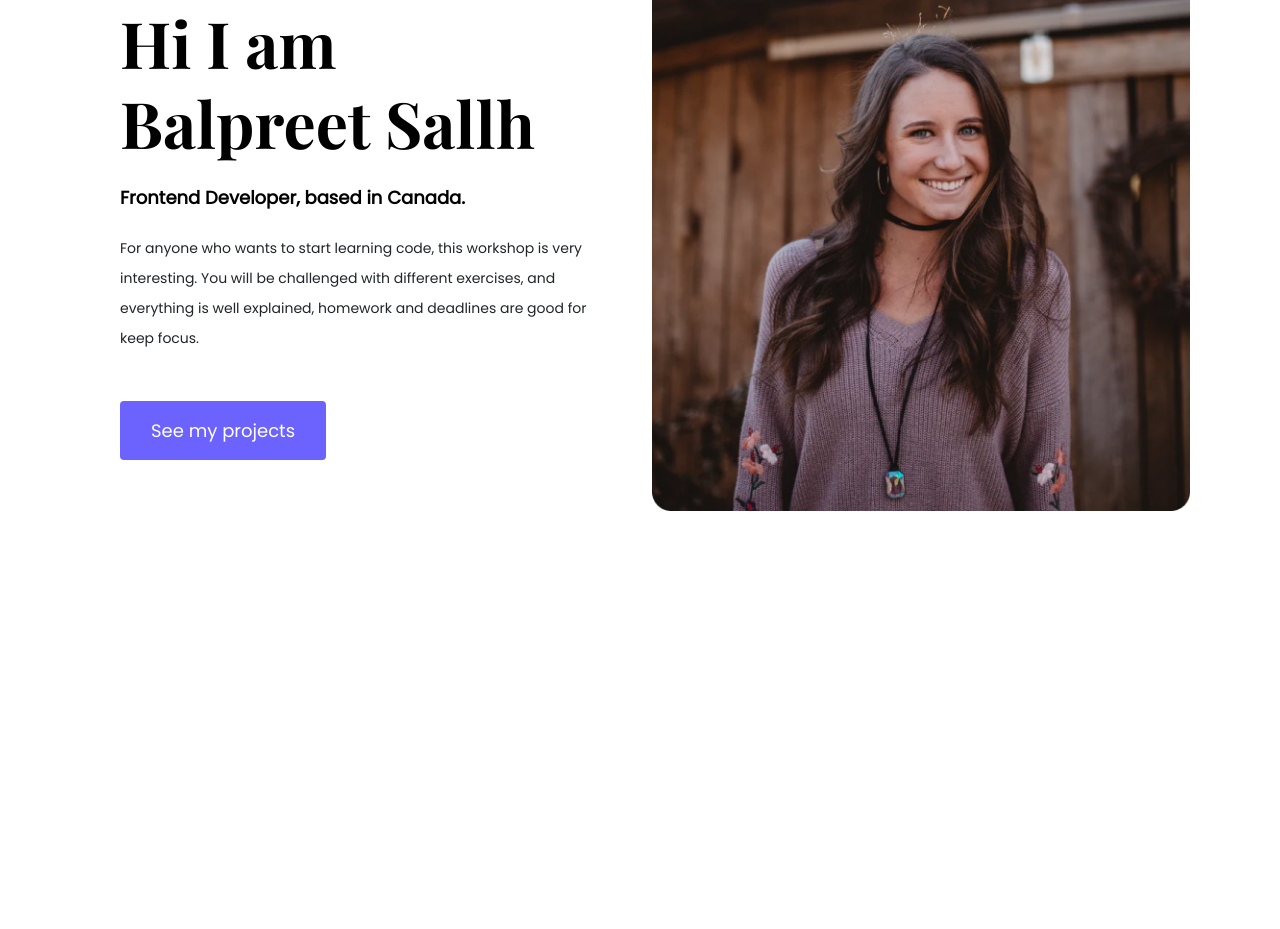
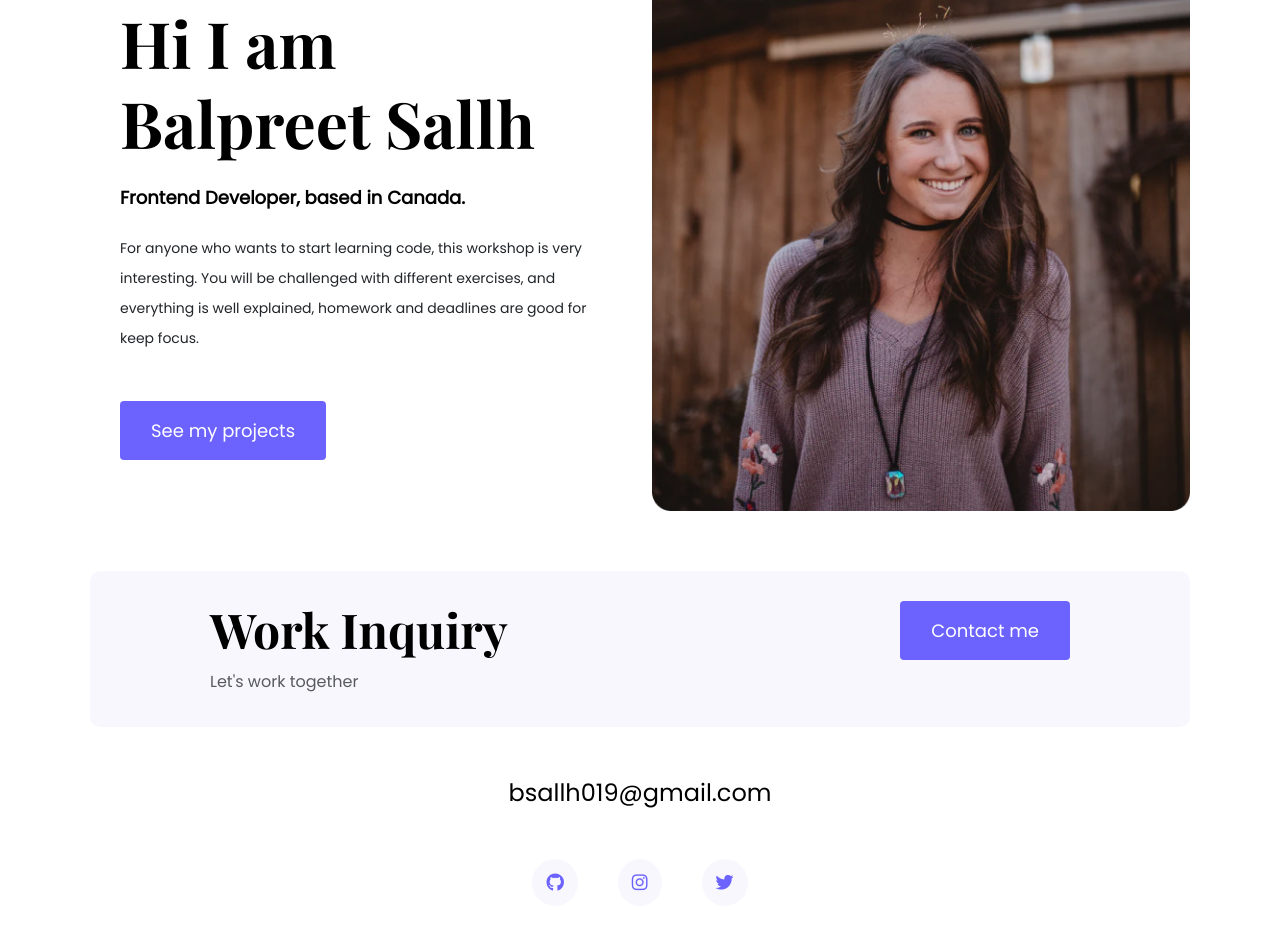
Before and after one commit to bsallh/my-portfolio, a plain HTML site: page about.html in a window 1280 px wide. Shown: the part 271-1200 px from the top of the page. Before the commit the page ends 942 px from the top, so only its background shows below. Drawn offline with nearby package versions, Linux system fonts and the light colour scheme.

Commit message:
created footer

```diff
--- a/about.html
+++ b/about.html
@@ -52,6 +52,28 @@
         <img src="images/patricia.png" alt="" class="img-fluid" />
       </div>
     </div>
+
+    <footer>
+      <div class="contact-box d-flex justify-content-between mb-5 d-none d-md-flex">
+        <div>
+          <h4>Work Inquiry</h4>
+          <p class="text-muted">Let's work together</p>
+        </div>
+        <div>
+          <a href="" class="btn btn-branding"> Contact me </a>
+        </div>
+      </div>
+
+      <div class="d-flex justify-content-center mb-5">
+        <a href="mailto:bsallh019@gmail.com" class="email-link"> bsallh019@gmail.com </a>
+      </div>
+      <div class="social-links d-flex justify-content-center">
+        <a href="https://www.github.com/bsallh" target="_blank"><i class="fa-brands fa-github"></i></a>
+        <a href="https://www.instagram.com/bs.sallh19" target="_blank"><i class="fa-brands fa-instagram"></i></a>
+        <a href="https://www.twitter.com/bsallh" target="_blank"><i class="fa-brands fa-twitter"></i></a>
+      </div>
+    </footer>
+
   </div>
 
 </body>
--- a/styles/style.css
+++ b/styles/style.css
@@ -22,6 +22,10 @@ h1 {
 
 h2 {
   font-size: 64px;
+}
+
+h4 {
+  font-size: 48px;
 }
 
 p {
@@ -132,6 +136,46 @@ nav li.active a {
   color: var(--branding-color);
 }
 
+footer {
+  margin: 60px 0;
+}
+
+footer .contact-box {
+  background: var(--secondary-color);
+  padding: 30px 120px;
+  border-radius: 10px;
+}
+
+footer .contact-box p {
+  margin: 0;
+}
+
+footer .email-link {
+  text-decoration: none;
+  color: black;
+  font-size: 24px;
+  text-align: center;
+}
+
+footer .email-link:hover {
+  color: var(--branding-color);
+}
+
+footer .social-links a {
+  margin: 0 20px;
+  color: var(--branding-color);
+  background: var(--secondary-color);
+  padding: 10px 14px;
+  border-radius: 50%;
+  font-size: 18px;
+  transition: all 100ms ease-in-out;
+}
+
+footer .social-links a:hover {
+  color: white;
+  background: var(--branding-color);
+}
+
 @media (max-width: 960px) {
   h1 {
     font-size: 44px;
@@ -140,6 +184,10 @@ nav li.active a {
 
   h2 {
     font-size: 44px;
+  }
+
+  h4 {
+    font-size: 18px;
   }
 
   .hero {
@@ -155,4 +203,5 @@ nav li.active a {
     padding: 0;
     text-align: center;
   }
+
 }
```
Also changed, not shown: contact.html (+22 -0 lines), index.html (+21 -0 lines), projects.html (+22 -0 lines).
